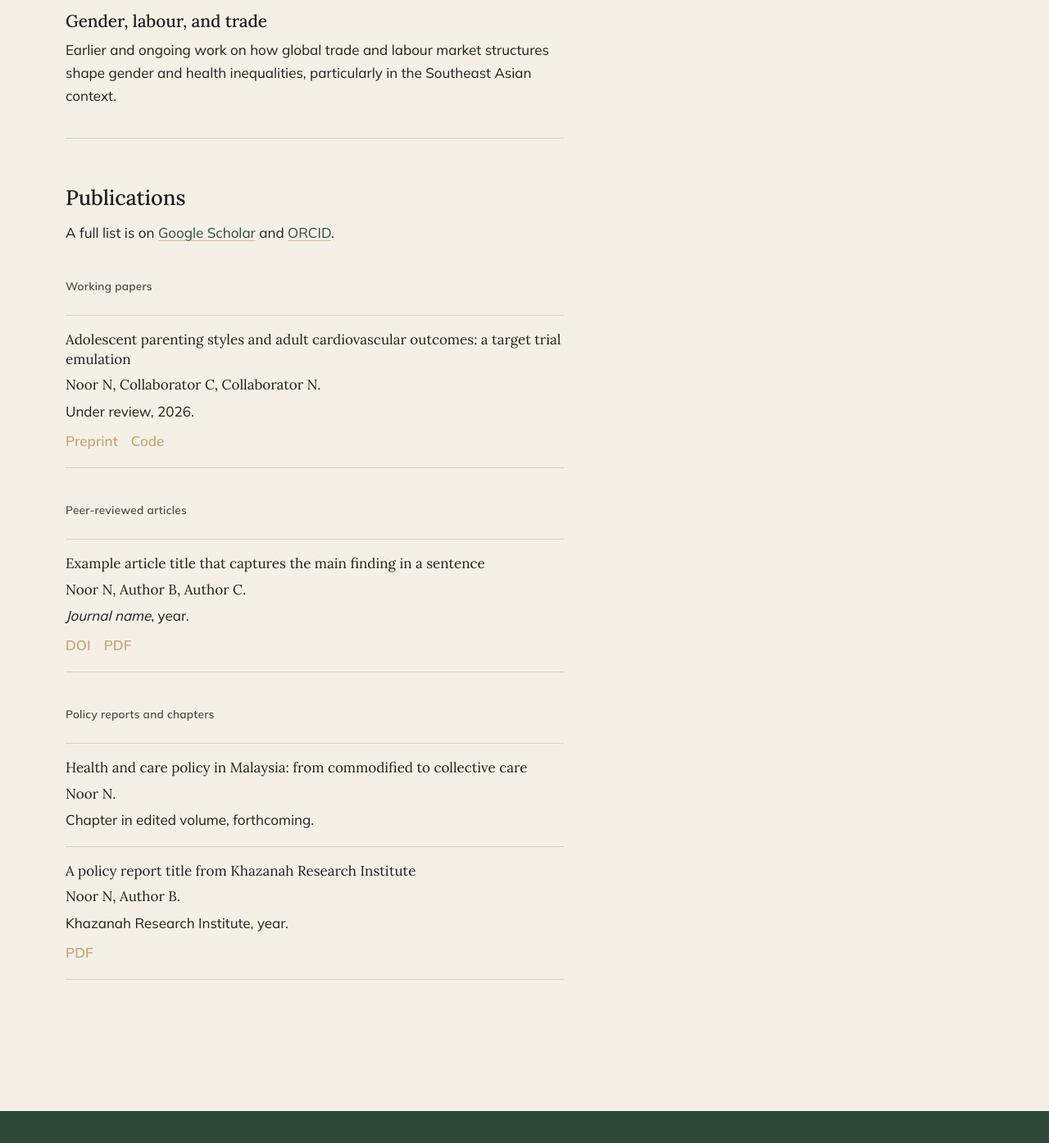
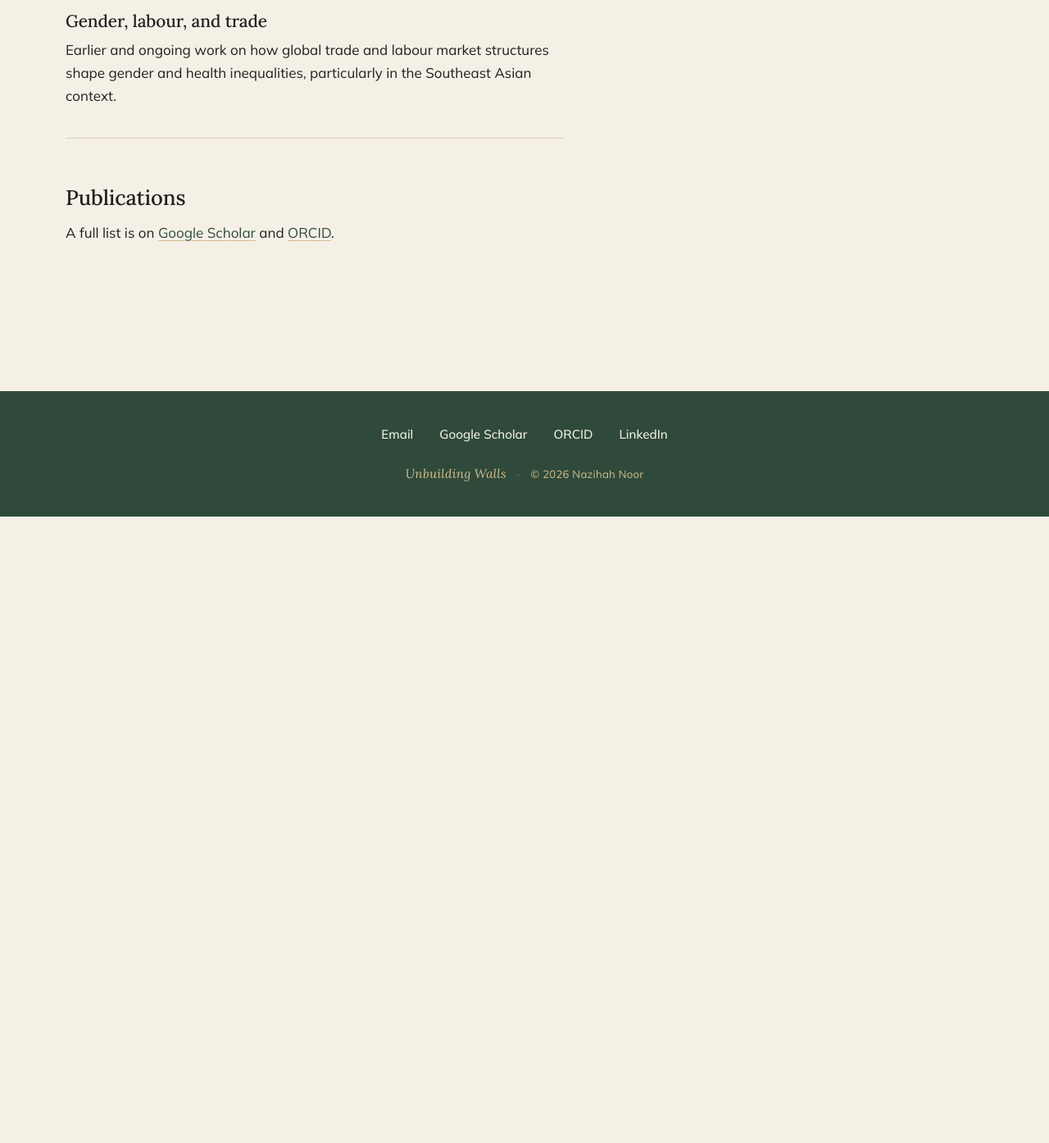
Before and after one commit to nazihahnoor/nazihahnoor.github.io, a Jekyll site: the page built from research.md, in a window 1280 px wide and 1400 px high, scrolled down 1048 px. Shown: the top 1394 px of the window at 82% size. Built offline with Jekyll 4.4.1, drawn with Linux system fonts in a browser that asks for light colours; after the commit the page ends 1678 px from its top, so only the background shows below that.

Commit message:
Replace with cleaned versions

```diff
--- a/_config.yml
+++ b/_config.yml
@@ -7,19 +7,14 @@ description: >
 author: Nazihah Noor
 email: nazihah.noor@proton.me
 
-# Replace with your custom domain once DNS is configured.
-# If you don't have a custom domain yet, leave as "" and your site will
-# live at https://<your-github-username>.github.io/<repo-name>/
 url: "https://nazihahnoor.github.io"
 baseurl: ""
 
-# Social / professional links. Leave blank to hide. Fill in once ready.
 linkedin: "https://linkedin.com/in/nazihahnoor"
 google_scholar: "https://scholar.google.com/citations?user=KUv8NX4AAAAJ&hl=en"
 orcid: "https://orcid.org/0000-0001-6543-1352"
 github_username: nazihahnoor
 
-# Build settings
 markdown: kramdown
 permalink: /reflections/:year/:month/:slug/
 timezone: Europe/Zurich
@@ -37,14 +32,12 @@ defaults:
       layout: "reflection"
 
 exclude:
-  - README.md
   - Gemfile
   - Gemfile.lock
   - vendor
   - .sass-cache
   - .jekyll-cache
   - node_modules
-  - preview-home.html
 
 plugins:
   - jekyll-feed
--- a/research.md
+++ b/research.md
@@ -30,39 +30,4 @@ My research asks how social and economic structures become embodied as disease,
 
 ## Publications
 
-A full list is on [Google Scholar]({{ site.google_scholar | default: '#' }}) and [ORCID]({{ site.orcid | default: '#' }}).
-
-<p style="font-family: var(--sans); font-size: 0.85rem; font-weight: 600; color: var(--slate); margin: 2.5rem 0 0.5rem; letter-spacing: 0.02em;">Working papers</p>
-<ul class="pub-list">
-  <li>
-    <p class="pub-title">Adolescent parenting styles and adult cardiovascular outcomes: a target trial emulation</p>
-    <p class="pub-authors">Noor N, Collaborator C, Collaborator N.</p>
-    <p class="pub-venue">Under review, 2026.</p>
-    <p class="pub-links"><a href="#">Preprint</a><a href="#">Code</a></p>
-  </li>
-</ul>
-
-<p style="font-family: var(--sans); font-size: 0.85rem; font-weight: 600; color: var(--slate); margin: 2.5rem 0 0.5rem; letter-spacing: 0.02em;">Peer-reviewed articles</p>
-<ul class="pub-list">
-  <li>
-    <p class="pub-title">Example article title that captures the main finding in a sentence</p>
-    <p class="pub-authors">Noor N, Author B, Author C.</p>
-    <p class="pub-venue"><em>Journal name</em>, year.</p>
-    <p class="pub-links"><a href="#">DOI</a><a href="#">PDF</a></p>
-  </li>
-</ul>
-
-<p style="font-family: var(--sans); font-size: 0.85rem; font-weight: 600; color: var(--slate); margin: 2.5rem 0 0.5rem; letter-spacing: 0.02em;">Policy reports and chapters</p>
-<ul class="pub-list">
-  <li>
-    <p class="pub-title">Health and care policy in Malaysia: from commodified to collective care</p>
-    <p class="pub-authors">Noor N.</p>
-    <p class="pub-venue">Chapter in edited volume, forthcoming.</p>
-  </li>
-  <li>
-    <p class="pub-title">A policy report title from Khazanah Research Institute</p>
-    <p class="pub-authors">Noor N, Author B.</p>
-    <p class="pub-venue">Khazanah Research Institute, year.</p>
-    <p class="pub-links"><a href="#">PDF</a></p>
-  </li>
-</ul>
+A full list is on [Google Scholar]({{ site.google_scholar }}) and [ORCID]({{ site.orcid }}).
```
Also changed, not shown: index.md (+1 -6 lines), media.md (+0 -24 lines).
